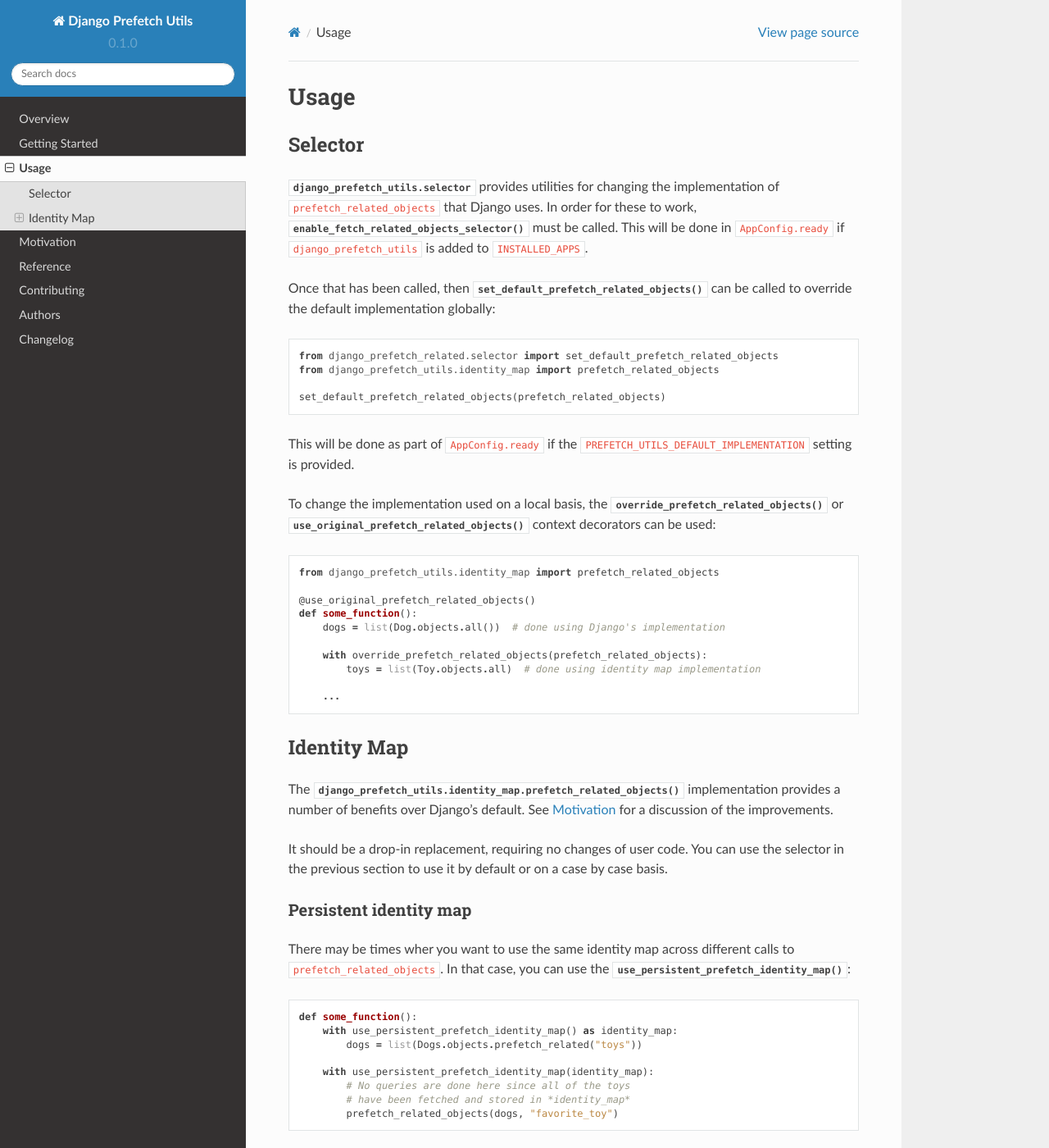
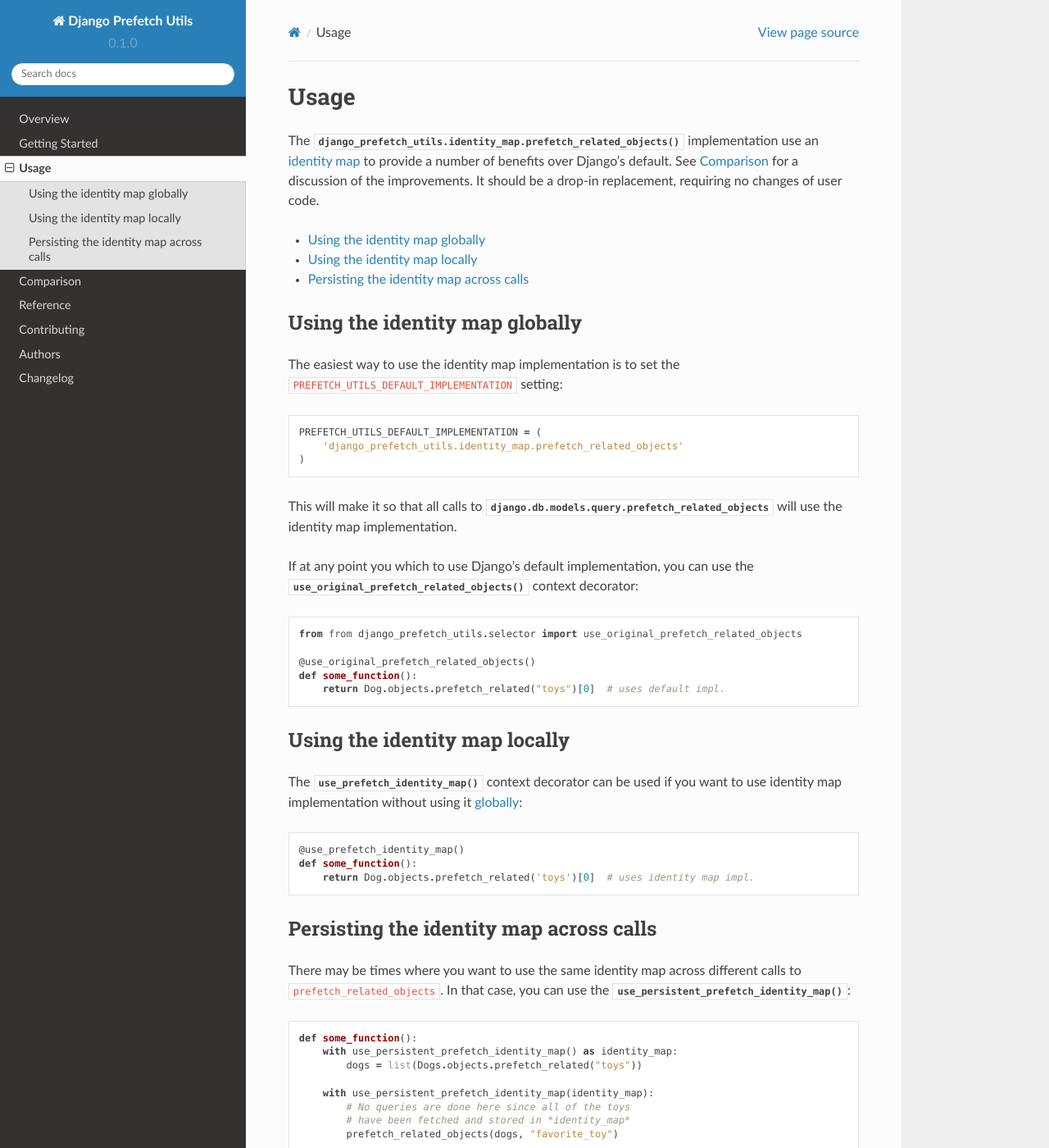
Before and after one commit to roverdotcom/django-prefetch-utils, a Sphinx documentation site: the page built from docs/usage.rst, in a window 1280 px wide and 1400 px high. Shown: the whole window at 82% size. Built offline with Sphinx 7.4.7 and the Read the Docs theme 2.0.0, drawn with Linux system fonts in a browser that asks for light colours; some of the changed text lies outside the part shown.

Commit message:
Update documentation based on feedback

```diff
--- a/CONTRIBUTING.rst
+++ b/CONTRIBUTING.rst
@@ -49,7 +49,7 @@
 
    Now you can make your changes locally.
 
-4. When you're done making changes, run all the checks, doc builder and spell checker with `tox <http://tox.readthedocs.io/en/latest/install.html>`_ one command::
+4. When you're done making changes, run all the checks, doc builder and spell checker with `tox <https://tox.readthedocs.io/en/latest/install.html>`_ one command::
 
     tox
 
--- a/docs/getting_started.rst
+++ b/docs/getting_started.rst
@@ -4,25 +4,22 @@
 
 Install using pip::
 
-  pip install django-prefetch-utils
+   pip install django-prefetch-utils
 
 Add ``django_prefetch_utils`` to your ``INSTALLED_APPS`` setting::
 
-  INSTALLED_APPS = [
-     "django_prefetch_utils",
-     ...
-  ]
+   INSTALLED_APPS = [
+      "django_prefetch_utils",
+      ...
+   ]
 
-To automatically use a ``prefetch_related_objects`` implementation,
-provide the ``PREFETCH_UTILS_DEFAULT_IMPLEMENTATION`` setting::
+To use the `identity map
+<https://en.wikipedia.org/wiki/Identity_map_pattern>`_
+``prefetch_related_objects`` implementation globally, provide the
+``PREFETCH_UTILS_DEFAULT_IMPLEMENTATION`` setting::
 
    PREFETCH_UTILS_DEFAULT_IMPLEMENTATION = (
        'django_prefetch_utils.identity_map.prefetch_related_objects'
    )
 
-
-.. note::
-
-   The previous two steps are optional, and it's possible to use the
-   features provided by the library without making them the global
-   default.
+See :doc:`usage` for more ways to use this library.
--- a/docs/motivation.rst
+++ b/docs/identity_map_comparison.rst
@@ -1,10 +1,12 @@
 ==========
-Motivation
+Comparison
 ==========
 
-------------
-Identity Map
-------------
+The
+:func:`django_prefetch_utils.identity_map.prefetch_related_objects`
+implementation provides a number of benefits over Django's default
+implementation.
+
 
 Database query reduction
 ------------------------
@@ -31,26 +33,25 @@
        toys = models.ManyToManyField(Toy)
        favorite_toy = models.ForeignKey(Toy, null=True)
 
-Now, if we prefetch the toys and favorite toy, there will be two equal ``Toy``
-objects which are not identical::
+If we prefetch the toys and favorite toy, there will be two ``Toy``
+objects which are equal but not identical::
 
-   >>> dog, = Dog.objects.prefetch_related("toys", "favorite_toy")
-   >>> only_toy, = dog.toys.all()
+   >>> dog = Dog.objects.prefetch_related("toys", "favorite_toy")[0]
+   >>> only_toy = dog.toys.all()[0]
    >>> only_toy == dog.favorite_toy
    True
    >>> only_toy is dog.favorite_toy
    False
 
-The implementation of ``prefetch_related_objects`` in
-``django_prefetch_utils.identity_map`` addresses this by keeping track of
+The identity map implementation addresses this by keeping track of
 all of the objects fetched during the process and reusing them so that::
 
-  >>> only_toy is dog.favorite_toy
-  True
+   >>> only_toy is dog.favorite_toy
+   True
 
 Additionally, since ``favorite_toy`` was already fetched when ``toys`` was
-prefetched, **less database queries are done**.  The same prefetching is
-executed with 2 queries instead of 3.
+prefetched, **less database queries are done**.  The same code is
+executed with 2 database queries instead of 3.
 
 Prefetch composition
 --------------------
@@ -62,9 +63,9 @@
     >>> toy_qs = Toy.objects.prefetch_related(
     ...     Prefetch("dog", queryset=Dog.objects.prefetch_related("owner"))
     ... )
-    >>> dog, = Dog.objects.prefetch_related(
+    >>> dog = Dog.objects.prefetch_related(
     ...     Prefetch("toy_set", queryset=toy_qs)
-    ... )
+    ... )[0]
     >>> toy = dog.toy_set.all()[0]
     >>> toy.dog is dog
     True
--- a/docs/index.rst
+++ b/docs/index.rst
@@ -5,7 +5,7 @@
    self
    getting_started
    usage
-   motivation
+   identity_map_comparison
    reference/index
    contributing
    authors
--- a/docs/usage.rst
+++ b/docs/usage.rst
@@ -2,63 +2,65 @@
 Usage
 =====
 
---------
-Selector
---------
+The
+:func:`django_prefetch_utils.identity_map.prefetch_related_objects`
+implementation use an `identity map
+<https://en.wikipedia.org/wiki/Identity_map_pattern>`_ to provide a
+number of benefits over Django's default.  See
+:doc:`./identity_map_comparison` for a discussion of the
+improvements. It should be a drop-in replacement, requiring no changes
+of user code.
 
-:mod:`django_prefetch_utils.selector` provides utilities for changing the
-implementation of ``prefetch_related_objects`` that Django uses.  In order
-for these to work,
-:func:`~django_prefetch_utils.selector.enable_fetch_related_objects_selector`
-must be called.  This will be done in ``AppConfig.ready`` if
-``django_prefetch_utils`` is added to ``INSTALLED_APPS``.
+.. contents::
+   :local:
+   :depth: 1
 
-Once that has been called, then
-:func:`~django_prefetch_utils.selector.set_default_prefetch_related_objects`
-can be called to override the default implementation globally::
 
-    from django_prefetch_related.selector import set_default_prefetch_related_objects
-    from django_prefetch_utils.identity_map import prefetch_related_objects
+.. _identity_map_global:
 
-    set_default_prefetch_related_objects(prefetch_related_objects)
+Using the identity map globally
+-------------------------------
 
-This will be done as part of ``AppConfig.ready`` if the
-``PREFETCH_UTILS_DEFAULT_IMPLEMENTATION`` setting is provided.
+The easiest way to use the identity map implementation is to set the
+``PREFETCH_UTILS_DEFAULT_IMPLEMENTATION`` setting::
 
-To change the implementation used on a local basis, the
-:func:`~django_prefetch_utils.selector.override_prefetch_related_objects`
-or
-:func:`~django_prefetch_utils.selector.use_original_prefetch_related_objects`
-context decorators can be used::
+   PREFETCH_UTILS_DEFAULT_IMPLEMENTATION = (
+       'django_prefetch_utils.identity_map.prefetch_related_objects'
+   )
 
-    from django_prefetch_utils.identity_map import prefetch_related_objects
+This will make it so that all calls to
+:mod:`django.db.models.query.prefetch_related_objects` will use the
+identity map implementation.
+
+If at any point you which to use Django's default implementation, you can use
+the :func:`~django_prefetch_utils.selector.use_original_prefetch_related_objects`
+context decorator::
+
+    from from django_prefetch_utils.selector import use_original_prefetch_related_objects
 
     @use_original_prefetch_related_objects()
     def some_function():
-        dogs = list(Dog.objects.all())  # done using Django's implementation
+        return Dog.objects.prefetch_related("toys")[0]  # uses default impl.
 
-        with override_prefetch_related_objects(prefetch_related_objects):
-            toys = list(Toy.objects.all)  # done using identity map implementation
 
-        ...
-
-------------
-Identity Map
-------------
+Using the identity map locally
+------------------------------
 
 The
-:func:`django_prefetch_utils.identity_map.prefetch_related_objects`
-implementation provides a number of benefits over Django's default.
-See :doc:`./motivation` for a discussion of the improvements.
+:func:`~django_prefetch_utils.identity_map.use_prefetch_identity_map`
+context decorator can be used if you want to use identity map
+implementation without using it :ref:`globally
+<identity_map_global>`::
 
-It should be a drop-in replacement, requiring no changes of user code.
-You can use the selector in the previous section to use it by default or
-on a case by case basis.
+   @use_prefetch_identity_map()
+   def some_function():
+       return Dog.objects.prefetch_related('toys')[0]  # uses identity map impl.
 
-Persistent identity map
------------------------
 
-There may be times wher you want to use the same identity map across
+Persisting the identity map across calls
+----------------------------------------
+
+There may be times where you want to use the same identity map across
 different calls to ``prefetch_related_objects``.  In that case, you
 can use the
 :func:`~django_prefetch_utils.identity_map.persistent.use_persistent_prefetch_identity_map`::
```
Also changed, not shown: other parts of docs/identity_map_comparison.rst (+1 -1 lines), other parts of docs/usage.rst (+1 -1 lines), README.rst (+26 -7 lines), 1 other file.
